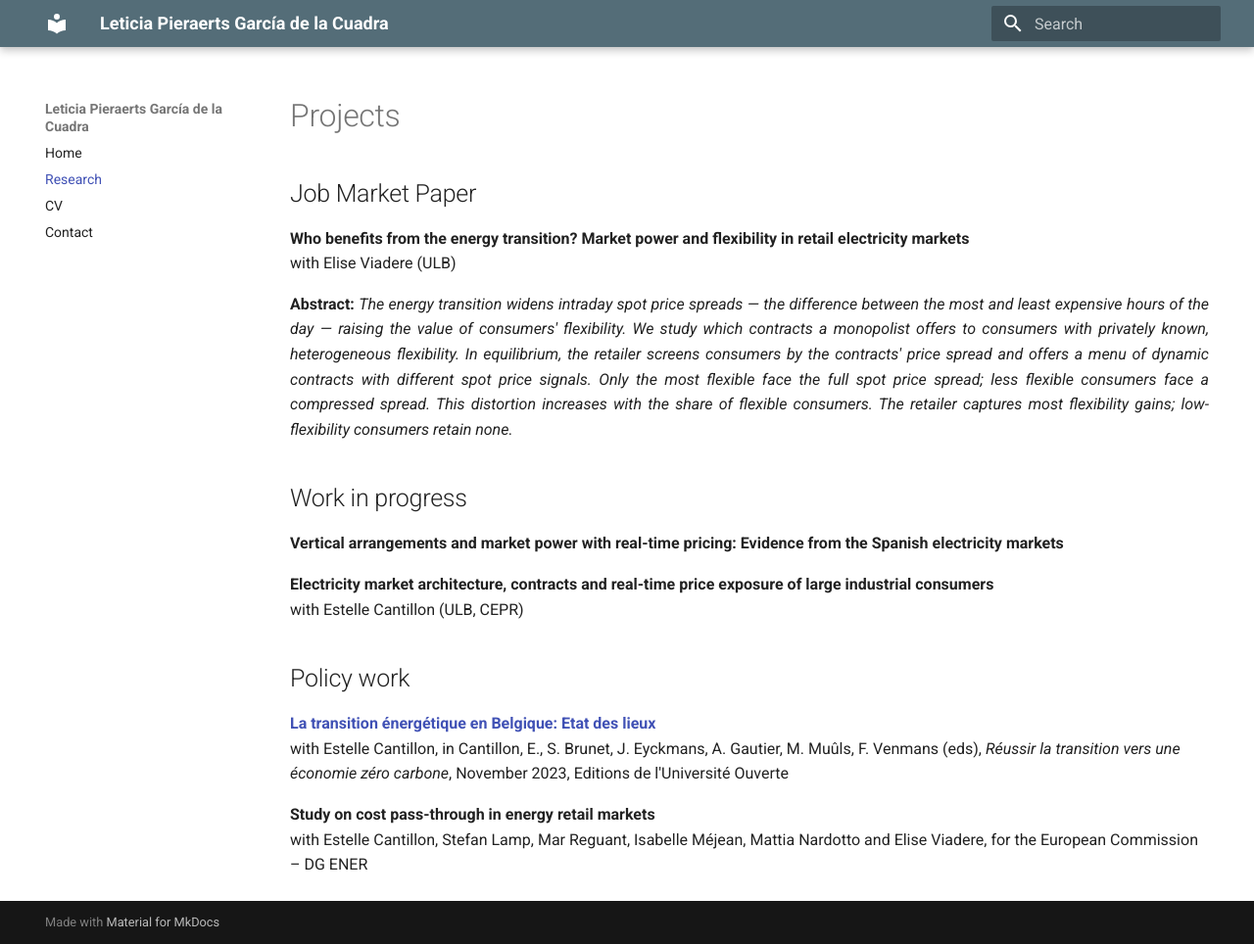
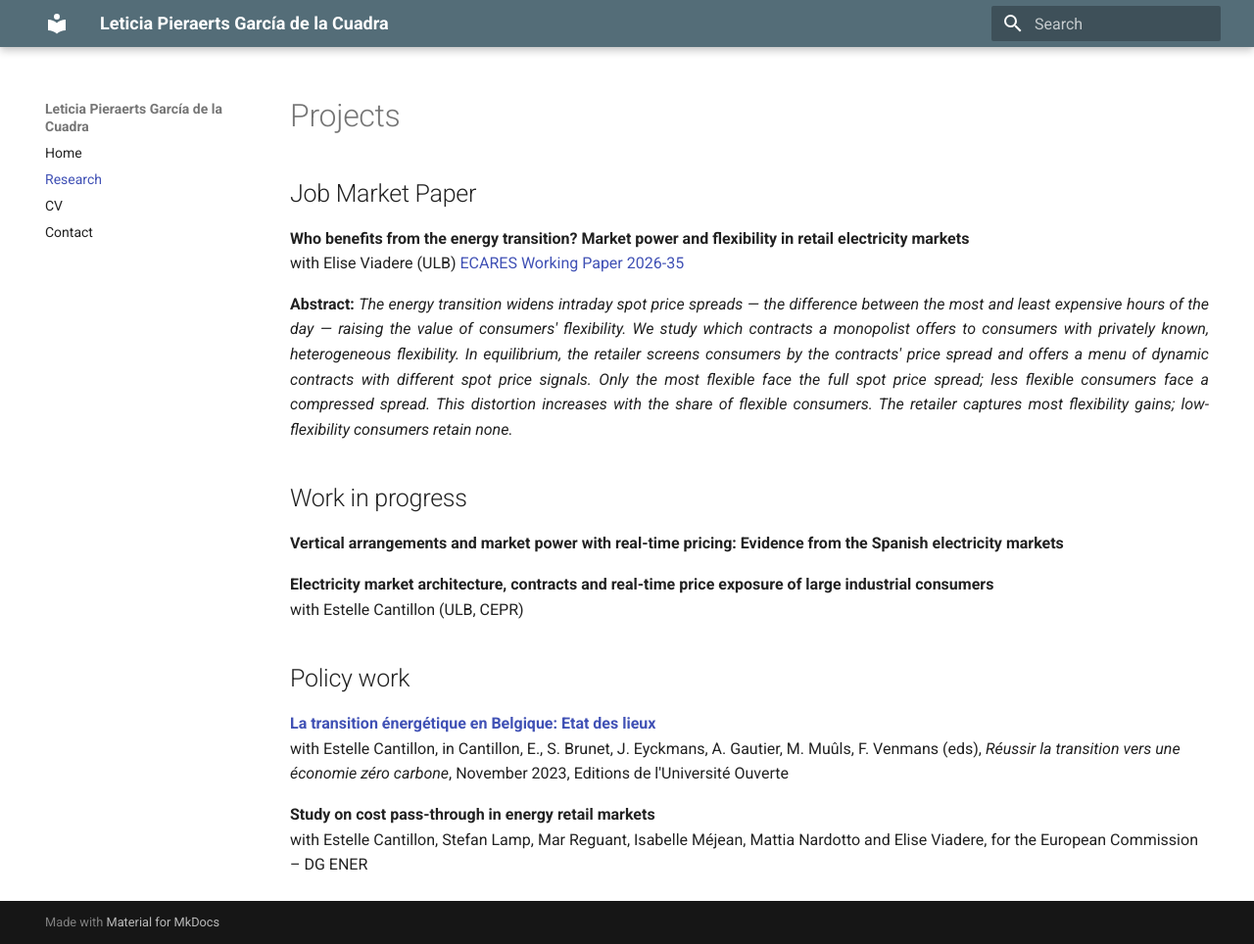
Before and after one commit to LeticiaPieraerts/leticiapieraerts.github.io, an MkDocs documentation site: the page built from docs/research.md, in a window 1280 px wide and 964 px high. Shown: the whole window at 98% size. Built offline with MkDocs 1.6.1 and Material for MkDocs 9.7.7, drawn with Linux system fonts in a browser that asks for light colours.

Commit message:
updated CV and research page

```diff
--- a/docs/research.md
+++ b/docs/research.md
@@ -8,7 +8,7 @@ hide:
 ## Job Market Paper
 
 **Who benefits from the energy transition? Market power and flexibility in retail electricity markets**<br>
-with Elise Viadere (ULB)
+with Elise Viadere (ULB)  [ECARES Working Paper 2026-35](https://ecares.ulb.be/wp-content/uploads/2026/11/WPECARES202635.pdf)<br>
 
 <p style="text-align: justify;"><strong>Abstract:</strong> <em>The energy transition widens intraday spot price spreads — the difference between the most and least expensive hours of the day — raising the value of consumers' flexibility. We study which contracts a monopolist offers to consumers with privately known, heterogeneous flexibility. In equilibrium, the retailer screens consumers by the contracts' price spread and offers a menu of dynamic contracts with different spot price signals. Only the most flexible face the full spot price spread; less flexible consumers face a compressed spread. This distortion increases with the share of flexible consumers. The retailer captures most flexibility gains; low-flexibility consumers retain none.</em></p>
 
```
Also changed, not shown: 3 other files.
